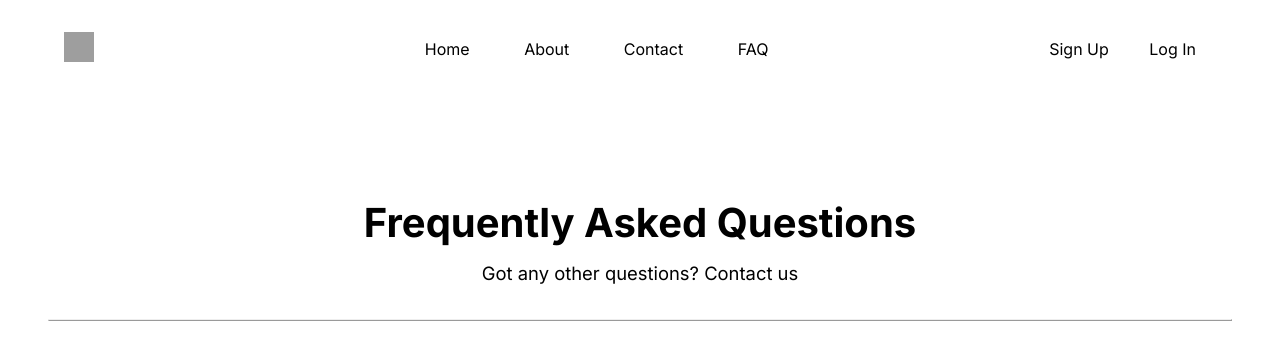
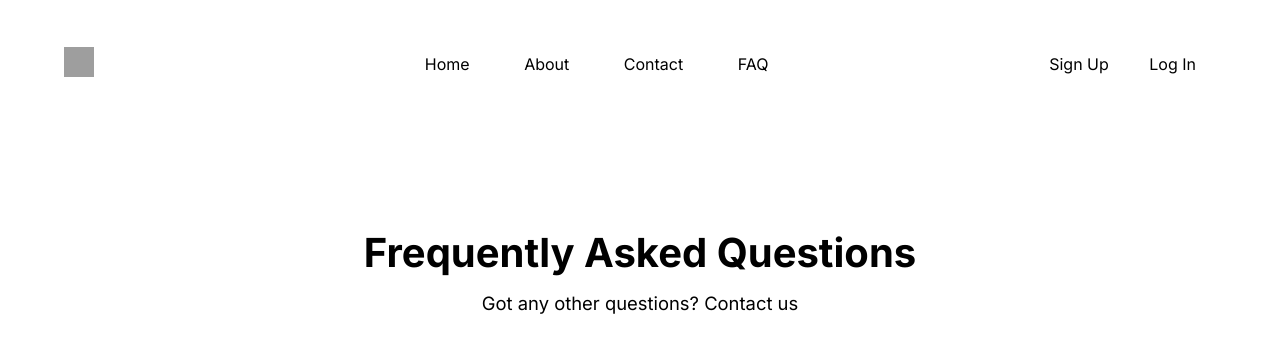
Before and after one commit to lorikagajs/Ueb-2, a PHP site: page /faq.php in a window 1280 px wide. Shown: the top 338 px of the page. Run offline with PHP 8.4, Linux system fonts and the light colour scheme; some libraries are stand-ins or nearby versions; grey boxes are pictures that could not be loaded.

Commit message:
Update faq.php

```diff
--- a/TicketBooker - Front/public/faq.php
+++ b/TicketBooker - Front/public/faq.php
@@ -26,7 +26,7 @@ $loggedIn = !empty($firstName) && !empty($lastName);
 <body>
 	<!-- Navigation Bar -->
 	<nav class="navbar navbar-logged">
-		<div class="navbar-content">
+		<div class="navbar-content" style="height: 128px">
 			<a class="navbar-logo" href="index.php">
 				<img src="assets/icons/logo.svg" alt="">
 			</a>
@@ -40,7 +40,7 @@ $loggedIn = !empty($firstName) && !empty($lastName);
             <div class="right">
               <img id="profile-picture" src="assets/images/profiles/profile-picture-4.jpg" alt="" width="40" height="40"
               style="border-radius: 50%;">
-				<p class="name"><?php echo $username;?></p>
+              <?php echo $firstName . ' ' . $lastName;?>
             </div>
 
     <div class="dropdown">
@@ -50,7 +50,6 @@ $loggedIn = !empty($firstName) && !empty($lastName);
                      style="border-radius: 50%;">
                      <?php echo $firstName. ' ' .$lastName; ?>
             </div>
-
             <hr>
         </div>
 
```
Lines whose indentation alone changed are shown as unchanged.
